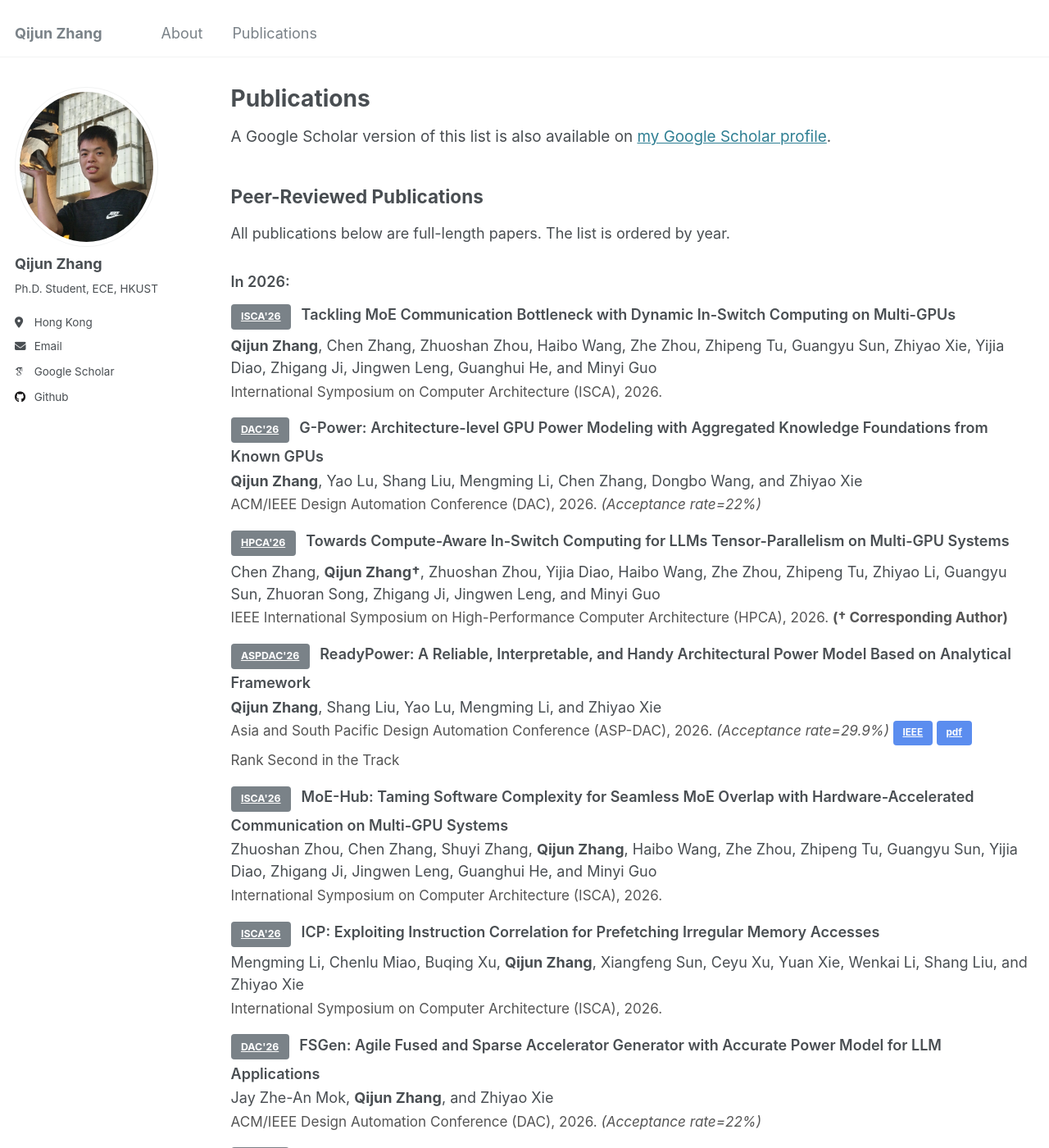
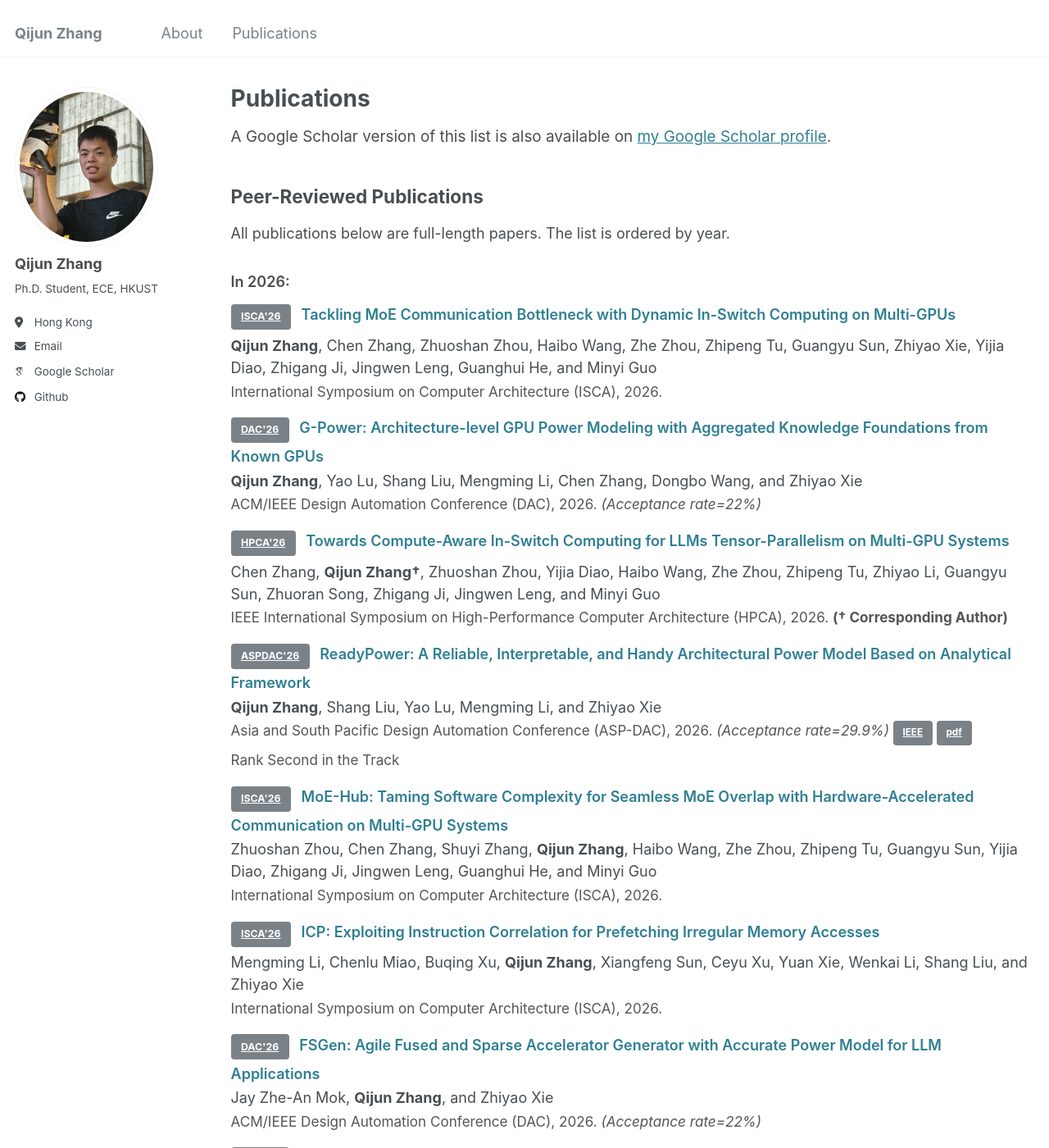
Before and after one commit to zqj2333/zqj2333.github.io, a Jekyll site: the page built from _pages/publications.html, in a window 1280 px wide and 1400 px high. Shown: the whole window at 82% size. Built offline with Jekyll 4.4.1, drawn with Linux system fonts in a browser that asks for light colours; some web fonts are replaced.

Commit message:
Update main.scss

```diff
--- a/assets/css/main.scss
+++ b/assets/css/main.scss
@@ -45,22 +45,6 @@
   margin-bottom: 1.25rem;
 }
 
-.btn--paper {
-  background-color: #5b8def;
-
-  &:hover {
-    background-color: mix(#000, #5b8def, 20%);
-  }
-}
-
-.btn--orange {
-  background-color: #d97706;
-
-  &:hover {
-    background-color: mix(#000, #d97706, 20%);
-  }
-}
-
 .publication-year-title {
   margin-top: 1.75rem;
   margin-bottom: 0.75rem;
@@ -80,6 +64,7 @@
 
 .publication-title-line {
   font-weight: 600;
+  color: $link-color;
 }
 
 .publication-title-line .btn {
```
